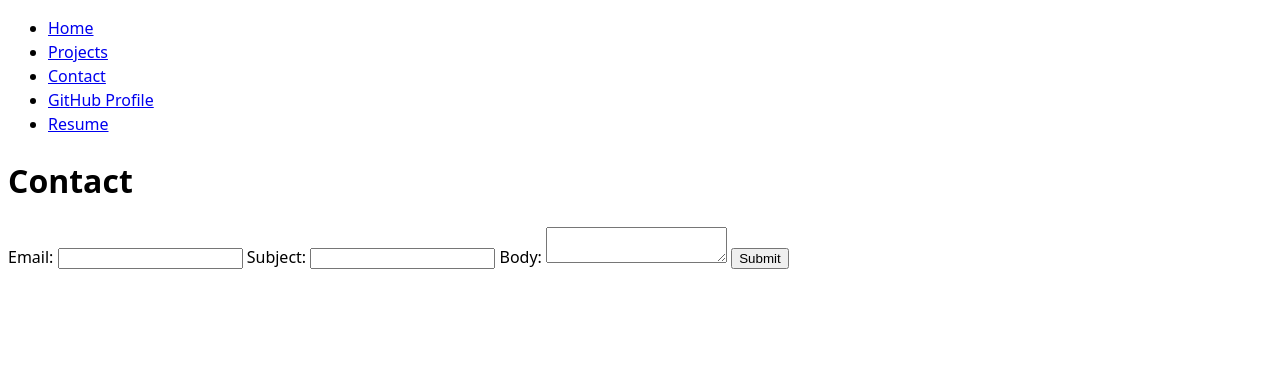
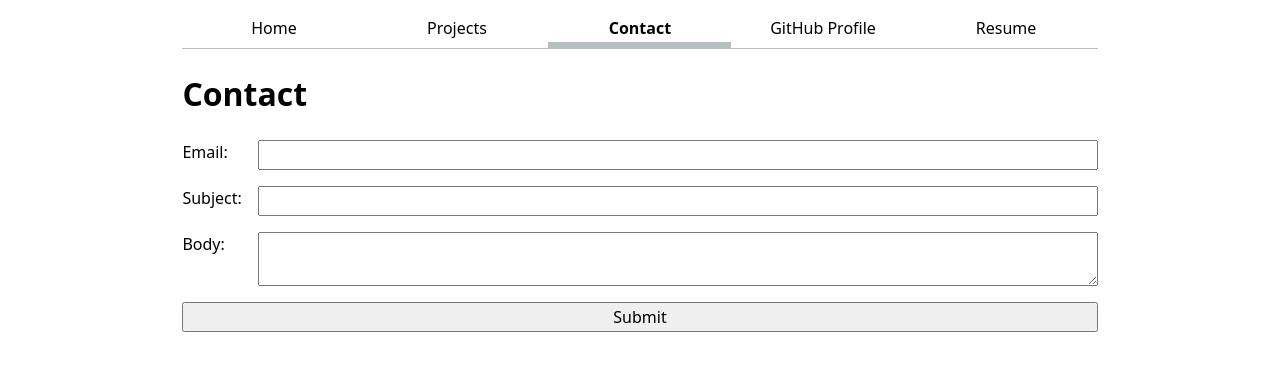
Before and after one commit to aathijmuthu/portfolio, a plain HTML site: page contact/index.html in a window 1280 px wide. Drawn offline with Linux system fonts and the light colour scheme.

Commit message:
finished step 2 and 3

```diff
--- a/contact/index.html
+++ b/contact/index.html
@@ -11,19 +11,24 @@
         <ul>
             <li><a href="../index.html">Home</a></li>
             <li><a href="../projects/index.html">Projects</a></li>
-            <li><a href="index.html">Contact</a></li>
+            <li><a class="current"class="current" href="index.html">Contact</a></li>
             <li><a target="_blank" href="https://github.com/aathijmuthu">GitHub Profile</a></li>
             <li><a href="../resume/index.html">Resume</a></li>
         </ul>
     </nav>
+    <h1>Contact</h1>
     <form action="mailto:aathijmuthu@gmail.com" method="GET" enctype="text/plain">
-        <h1>Contact</h1>
-        <label for="email">Email:</label>
-        <input type="email" name="email">
-        <label for="subject">Subject:</label>
-        <input name="subject">
-        <label for="body">Body:</label>
-        <textarea name="body"></textarea>
+
+        <label for="email">
+            Email: <input type="email" name="email">
+        </label>
+        <label for="subject">
+            Subject: <input name="subject">
+        </label>
+
+        <label for="body">
+            Body: <textarea name="body"></textarea>
+        </label>
         <button>Submit</button>
     </form>
 </body>
--- a/styles.css
+++ b/styles.css
@@ -1,9 +1,68 @@
+:root {
+  --color-accent: oklch(0.74 0.1455 198);
+}
+
 body {
     /* Set line height to 1.5 times the font size
          and use the OS’s UI font as the website font
        */
     font: 100%/1.5 system-ui;
     max-width: 100ch;
-    margin-inline: max(lem, (100% - 100ch) / 2);
+    margin-inline: max(1em, (100% - 100ch) / 2);
 
   }
+  nav {
+    display: flex;
+    margin-bottom: 1em;
+    border-bottom: 1px solid oklch(80% 3% 200);
+  }
+
+  nav ul {
+    display: contents;
+  }
+
+  nav li {
+      display: contents;
+    }
+
+  nav a {
+    flex: 1;
+    text-decoration: none;
+    color: inherit;
+    text-align: center;
+    padding: 0.5em;
+  }
+
+  a.current {
+    border-bottom: 0.4em solid oklch(80% 3% 200);
+    padding-bottom: 0.1em; /* Reduced from 0.5em to compensate for border */
+    font-weight: 700 ;
+  }
+  a:hover {
+    border-bottom: 0.4rem solid var(--color-accent);
+    background-color: oklch(from var(--color-accent) 95% 5% h);
+    padding-bottom: 0.1em;
+  }
+
+  input,
+textarea,
+button {
+  font: inherit;
+}
+
+form {
+  display: grid;
+  grid-template-columns: auto 1fr;
+  gap: 1em;
+}
+
+label{
+  display: grid;
+  grid-template-columns: subgrid;
+  grid-column: 1 / -1;
+  gap: 1em;
+}
+
+button{
+  grid-column: 1 / -1;
+}
```
Also changed, not shown: index.html (+2 -1 lines), projects/index.html (+1 -1 lines), resume/index.html (+2 -1 lines).
